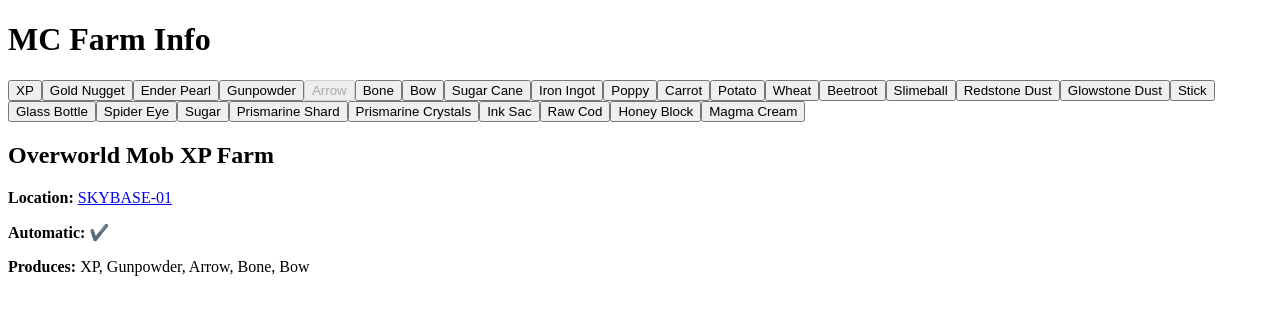
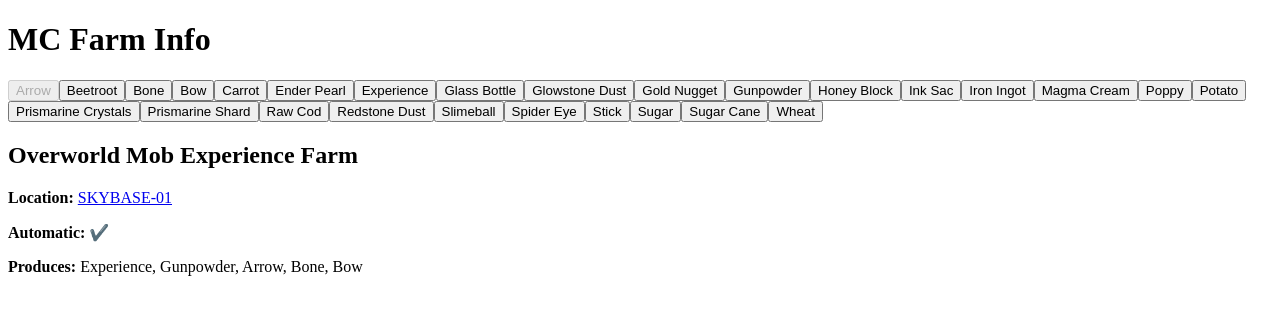
Before and after one commit to TrifectaIII/mc-farm-info, a React (Create React App) app: page / in a window 1280 px wide. Both pictures are taken after a click on the button "Arrow". Shown: the top 314 px of the page. Built offline with nearby package versions, Linux system fonts and the light colour scheme.

Commit message:
added sorting to button ordering and farm ordering

```diff
--- a/src/components/Farms.js
+++ b/src/components/Farms.js
@@ -7,7 +7,7 @@
 
     render = () => {
         if (this.props.chosenItem in items) {
-            const farmsDisplay = items[this.props.chosenItem].map ((name) => {
+            const farmsDisplay = items[this.props.chosenItem].sort().map ((name) => {
                 const farmInfo = farms[name];
                 return (
                     <div key={name}>
--- a/src/components/Items.js
+++ b/src/components/Items.js
@@ -6,7 +6,7 @@
 class Items extends React.Component {
 
     render = () => {
-        const buttons = Object.keys(items).map((name) => {
+        const buttons = Object.keys(items).sort().map((name) => {
             return (
                 <button
                     key={name}
--- a/src/data.json
+++ b/src/data.json
@@ -1,22 +1,22 @@
 {
-    "Zombie Piglin XP Farm":{
+    "Zombie Piglin Experience Farm":{
         "Location":"Through the Portal marked NetherXP",
         "Automatic":true,
-        "Produces":["XP", "Gold Nugget"],
+        "Produces":["Experience", "Gold Nugget"],
         "DynmapLink":"http://99.42.140.10:8123/?worldname=world&mapname=flat&zoom=6&x=2553&y=64&z=-2449"
     },
 
-    "Enderman XP Farm":{
+    "Enderman Experience Farm":{
         "Location":"Through the End Portal, off the main island",
         "Automatic":false,
-        "Produces":["XP", "Ender Pearl"],
+        "Produces":["Experience", "Ender Pearl"],
         "DynmapLink":"http://99.42.140.10:8123/?worldname=world_the_end&mapname=flat&zoom=6&x=291&y=64&z=0"
     },
 
-    "Overworld Mob XP Farm":{
+    "Overworld Mob Experience Farm":{
         "Location":"SKYBASE-01",
         "Automatic":true,
-        "Produces":["XP", "Gunpowder","Arrow","Bone","Bow"],
+        "Produces":["Experience", "Gunpowder","Arrow","Bone","Bow"],
         "DynmapLink":"http://99.42.140.10:8123/?worldname=world&mapname=flat&zoom=5&x=-2352&y=64&z=-3297"
     },
 
```
Also changed, not shown: 1 other file (tests, documents, lock files or other folders).
